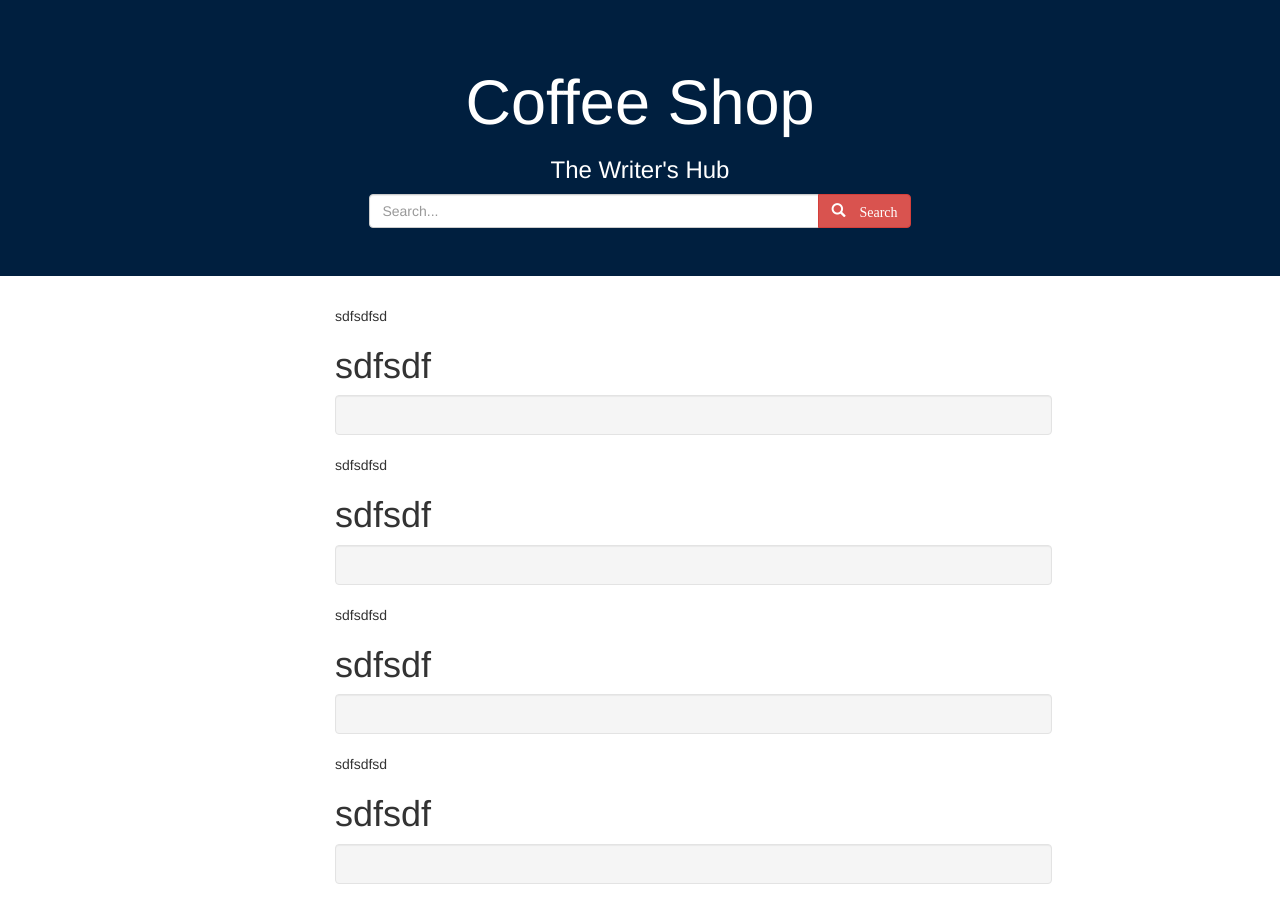
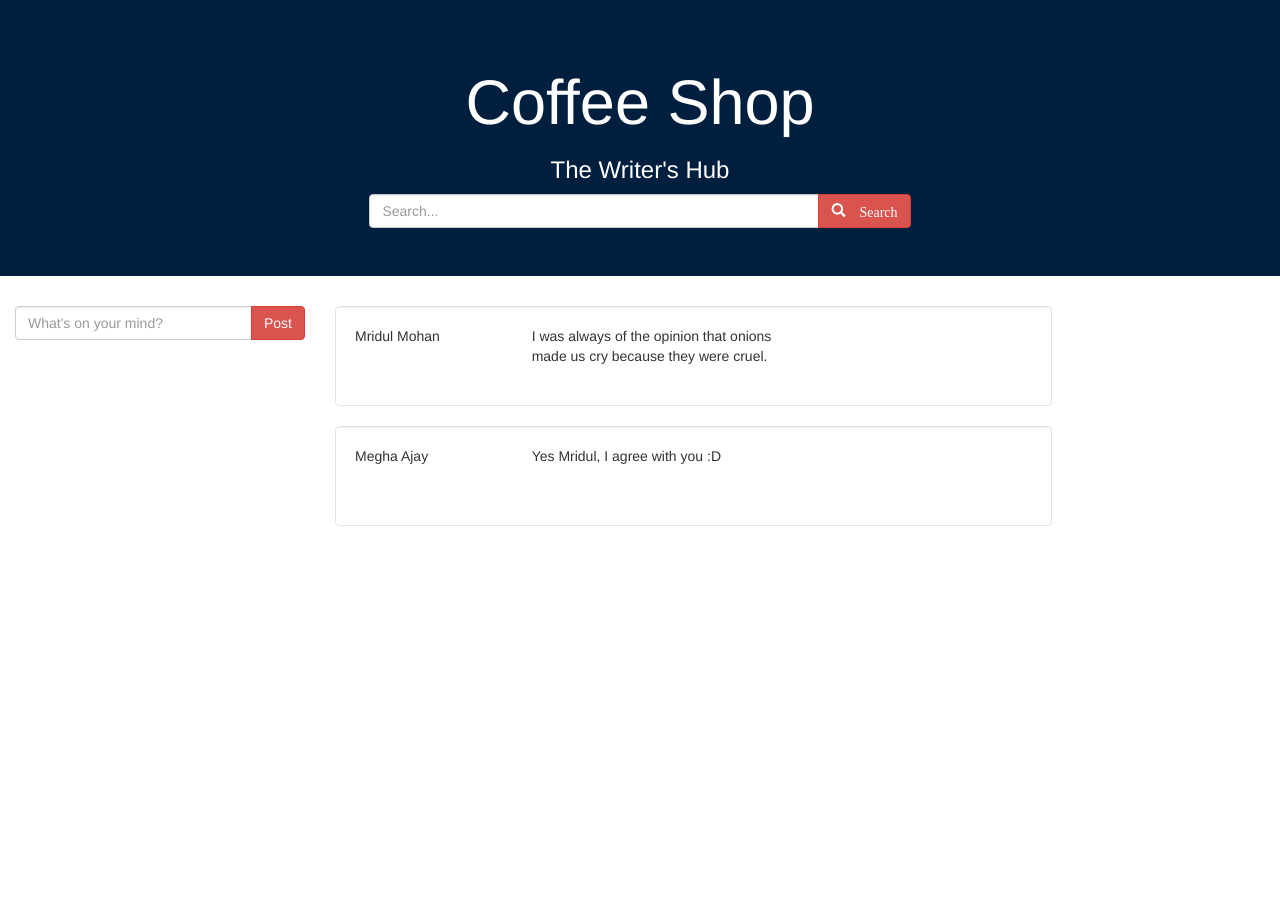
Before and after one commit to ForeStrikeGallery/Angular-App, a plain HTML site: page index.html in a window 1280 px wide. After the commit the page ends 800 px from the top, so only its background shows below. Drawn offline with nearby package versions, Linux system fonts and the light colour scheme.

Commit message:
Layout design

```diff
--- a/app.js
+++ b/app.js
@@ -0,0 +1,36 @@
+
+
+
+app = angular.module('notesApp', []);
+
+app.controller('MainCtrl', function() {
+	var self = this;
+	self.message = 'Bad day this was!';
+
+	self.data = [
+		{
+			id: 34,
+			name: 'Mridul Mohan',
+			img_src: 'photo1.png',
+			post: 'I was always of the opinion that onions made us cry because they were cruel.'
+		},
+
+		{
+			id: 32,
+			name: 'Megha Ajay',
+			img_src: 'photo2.png',
+			post: 'Yes Mridul, I agree with you :D'
+		},
+	];
+
+
+	self.addPost = function(post) {
+		self.data.push({
+			id: 2,
+			name: 'Mridul Mohan',
+			img_src: 'photo1.png',
+			post: post
+		});
+	}
+
+});
--- a/index.html
+++ b/index.html
@@ -7,9 +7,11 @@
 	<script src="https://maxcdn.bootstrapcdn.com/bootstrap/3.3.7/js/bootstrap.min.js"></script>
 	<meta name="viewport" content="width=device-width, initial-scale=1">
 	<link rel='stylesheet' href='style.css'>
-	<script type="text/javascript" src ='app.js'></script>
+
+	<script src="https://ajax.googleapis.com/ajax/libs/angularjs/1.5.6/angular.min.js"></script>
+	<script src ='app.js'></script>
 </head>
-<body>
+<body ng-app='notesApp'>
 	<!--
 	<div class="container-fluid">
 		<div class="row">
@@ -54,28 +56,48 @@
 	</div>
 
 	<div class="container-fluid">
-		<div class='row'>
+		<div class='row' ng-controller = 'MainCtrl as ctrl'>
 			<div class="col-sm-3">
+						<form class='form-inline' ng-submit='ctrl.addPost(ctrl.post)'>
+							<div class='input-group'>
+								<input ng-model ='ctrl.post' type="text" class='form-control' placeholder="What's on your mind?" size="50">
+								<div class="input-group-btn">
+        							<input type="submit" class="btn btn-danger" value="Post">
+        								Post
+ 	       							</input>
+      							</div>
+							</div>
+						</form>
+
+						{{ ctrl.post }}
+
 			</div>
-			<div class="col-sm-7">
-				<p>sdfsdfsd</p>
-				<h1>sdfsdf</h1>
-				<div class=well></div>
-
-				<p>sdfsdfsd</p>
-				<h1>sdfsdf</h1>
-				<div class=well></div>
-
-				<p>sdfsdfsd</p>
-				<h1>sdfsdf</h1>
-				<div class=well></div>
+			<div class="col-sm-7" >
 
 
-				<p>sdfsdfsd</p>
-				<h1>sdfsdf</h1>
-				<div class=well></div>
+
+				<div class = 'well box' ng-repeat='dat in ctrl.data'>
+					<div class='row'>
+						<div class='col-sm-3'
+							<h3>{{dat.name}}</h3>
+						</div>
+						<div class='col-sm-5'>
+							<p>{{dat.post}}</p>
+						</div>
+
+					</div>
+				</div>
+
+
 			</div>
 		</div>
 	</div>
+
+	<script>
+		/*
+		app = angular.module('notesApp', []);
+		*/
+	</script>
+
 </body>
 </html>
--- a/style.css
+++ b/style.css
@@ -4,3 +4,12 @@
     background-color: #001f3f; /* Orange */
     color: #ffffff;
 }
+
+.box {
+	min-height: 100px;
+	background-color: #ffffff;
+}
+
+.well {
+	background-color: #ffffff;
+}
```
